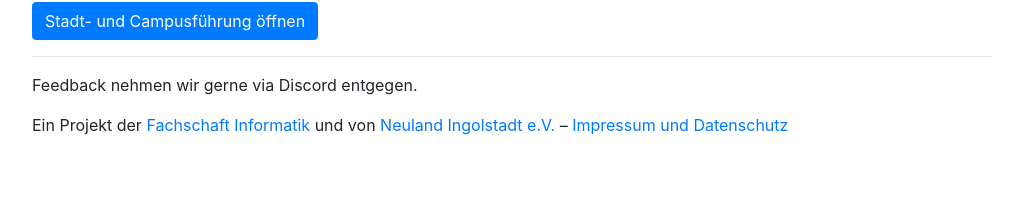
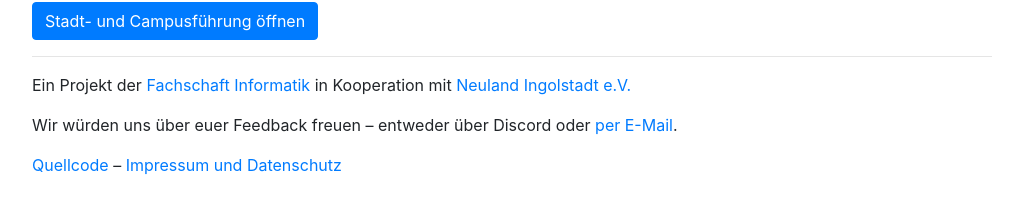
Before and after one commit to neuland-ingolstadt/ersti-hilfe-kit, a Next.js app: page / in a window 1280 px wide. Shown: the part 637-847 px from the top of the page, without its empty margins (128-1151 px from the left). Before the commit the page ends 810 px from the top, so only its background shows below. Built offline with nearby package versions, Linux system fonts and the light colour scheme.

Commit message:
Update footer

```diff
--- a/pages/index.js
+++ b/pages/index.js
@@ -100,10 +100,13 @@ export default function Home () {
 
       <footer className={styles.footer}>
         <p>
-          Feedback nehmen wir gerne via Discord entgegen.
+          Ein Projekt der <a href="https://www.thi.de/hochschule/ueber-uns/hochschulgremien/studierendenvertretung" target="_blank" rel="noreferrer">Fachschaft Informatik</a> in Kooperation mit <a href="https://neuland-ingolstadt.de" target="_blank" rel="noreferrer">Neuland Ingolstadt e.V.</a>
         </p>
         <p>
-          Ein Projekt der <a href="https://www.thi.de/hochschule/ueber-uns/hochschulgremien/studierendenvertretung" target="_blank" rel="noreferrer">Fachschaft Informatik</a> und von <a href="https://neuland-ingolstadt.de" target="_blank" rel="noreferrer">Neuland Ingolstadt e.V.</a>
+          Wir würden uns über euer Feedback freuen &ndash; entweder über Discord oder <a href="mailto:info@neuland-ingolstadt.de">per E-Mail</a>.
+        </p>
+        <p>
+          <a href="https://github.com/neuland-ingolstadt/orientierungsphase" target="_blank" rel="noreferrer">Quellcode</a>
           <> &ndash; </>
           <a href="https://neuland-ingolstadt.de/impressum.htm" target="_blank" rel="noreferrer">Impressum und Datenschutz</a>
         </p>
```
